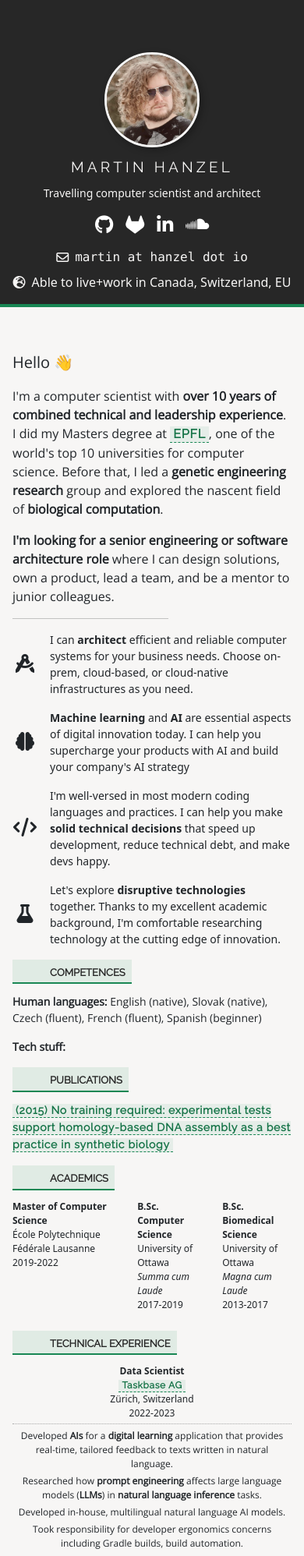
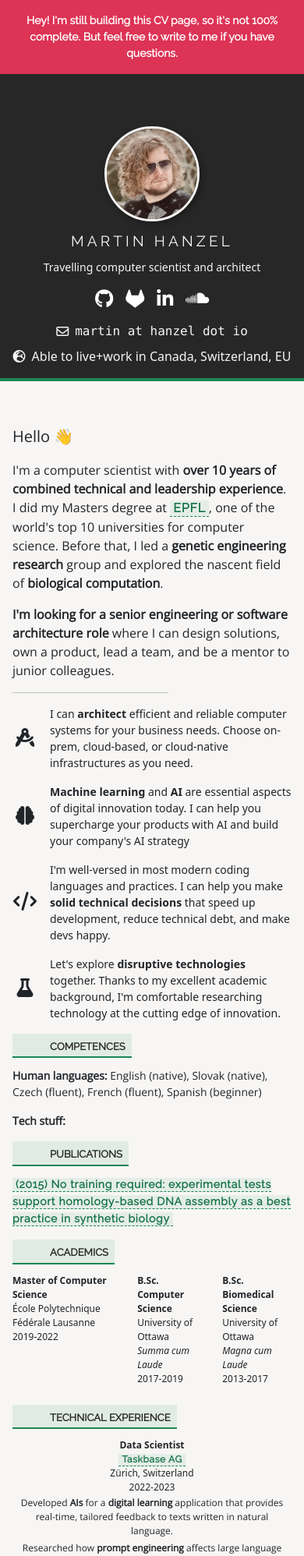
Before and after one commit to arthanzel/personal-site, a Next.js app: page /cv-fluid in a window 390 px wide. Shown: the top 1996 px of the page at 78% size. Built offline with nearby package versions, Linux system fonts and the light colour scheme.

Commit message:
Tweak technical experience border on mobile

```diff
--- a/pages/cv-fluid.jsx
+++ b/pages/cv-fluid.jsx
@@ -124,6 +124,7 @@ export default () => (<>
     <Head>
         <title>Martin Hanzel CV</title>
     </Head>
+    <div className="p-3 text-center fsx-sm" style={{ color: "white", background: "#d35", fontWeight: "bold", fontFamily: "Raleway" }}>Hey! I'm still building this CV page, so it's not 100% complete. But feel free to write to me if you have questions.</div>
     <div className={styles["cv-body"]}>
         <header>
             <nav className="p-3 fs-4">
--- a/pages/cv.module.scss
+++ b/pages/cv.module.scss
@@ -117,14 +117,16 @@ $header-overlap: 32px;
     gap: 0.5rem;
     text-align: center;
 
+    border-bottom: 1px dotted scale-color($text, $lightness: 60%);
+    padding: 0 0 0.75rem 0;
+
     @include responsive-md() {
+        border: 0;
+        padding: 0;
         text-align: start;
     }
 
     .info {
-        border-bottom: 1px dotted scale-color($text, $lightness: 60%);
-        padding: 0 0 0.25rem 0;
-        margin: 0 0 0.25rem 0;
 
         @include responsive-md() {
             flex-shrink: 0;
```
